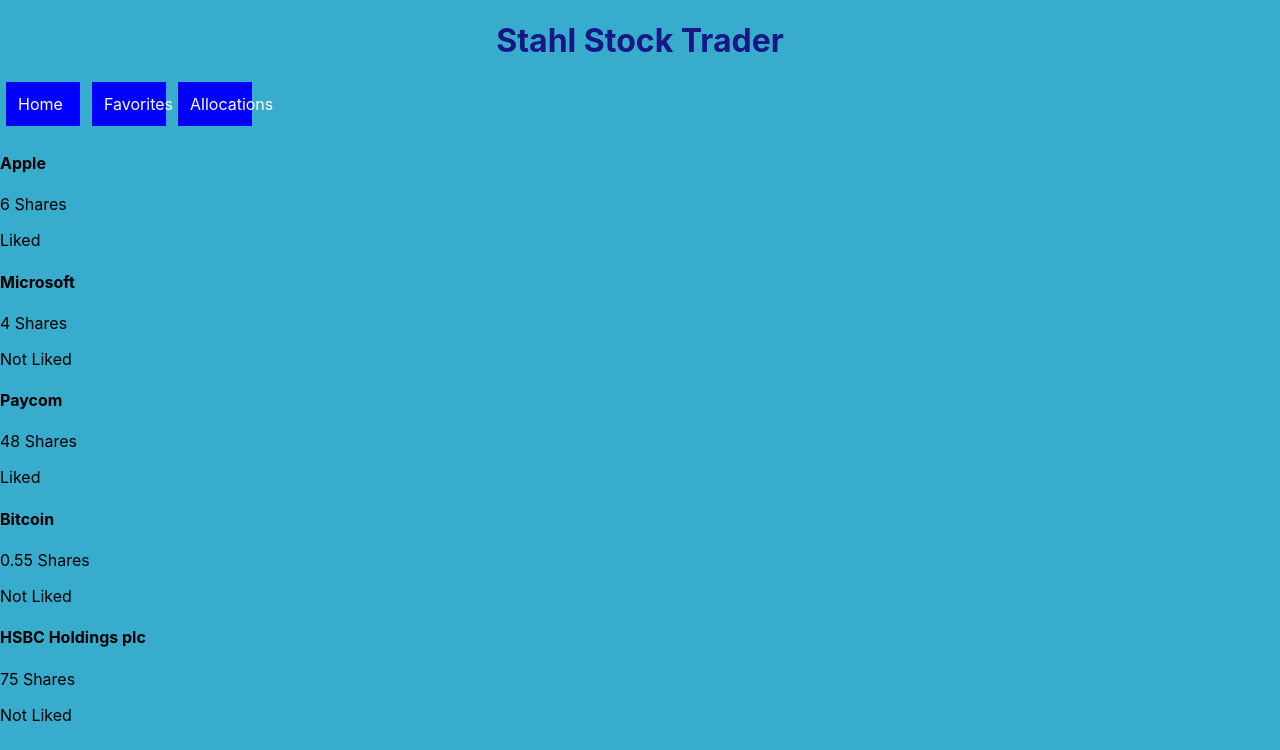
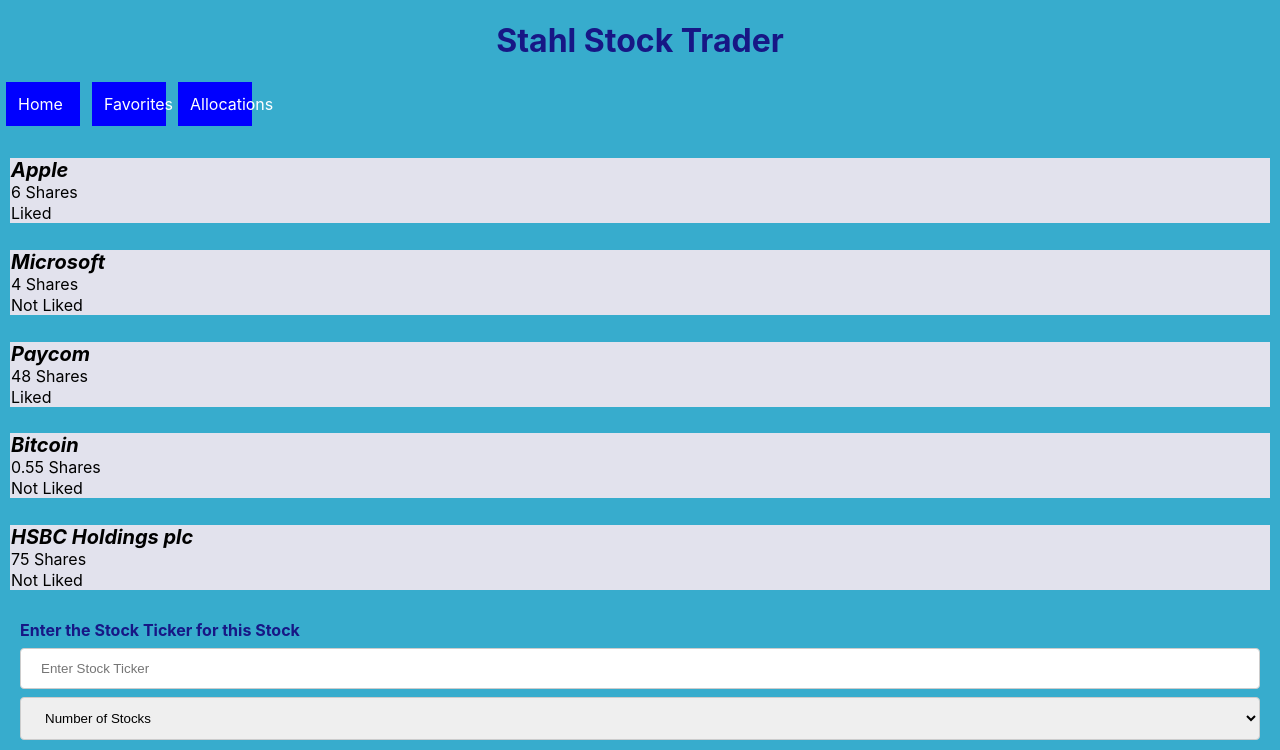
Before and after one commit to Andrewstahl/phase-2-final-project, a React (Create React App) app: page / in a window 1280 px wide. Shown: the top 750 px of the page. Built offline with nearby package versions, Linux system fonts and the light colour scheme; data requests are answered from the project's data file.

Commit message:
Added styling to stock elements on the page

```diff
--- a/src/Components/StockList.js
+++ b/src/Components/StockList.js
@@ -3,7 +3,11 @@
 
 export default function StockList({ stocks }) {
   const stockElements = stocks.map(stock => {
-    return <Stock key={stock.id} stock={stock} />
+    return (
+      <div className="stockElement">
+        <Stock key={stock.id} stock={stock} />
+      </div>
+    )
   })
 
   return (
--- a/src/index.css
+++ b/src/index.css
@@ -68,7 +68,19 @@
     monospace;
 }
 
-.redLine {
-  border: 1px;
-  border-color: red;
+div.stockElement {
+  background-color:rgb(226, 226, 237);
+  margin: 10px;
+  border: 10px;
+  padding-left: 1px;
 }
+
+h4 {
+  margin-bottom: 0em;
+  font-size: 20px;
+  font-style: italic;
+}
+p {
+  margin-top: 0px ;
+  margin-bottom: 1px ;
+}
```
